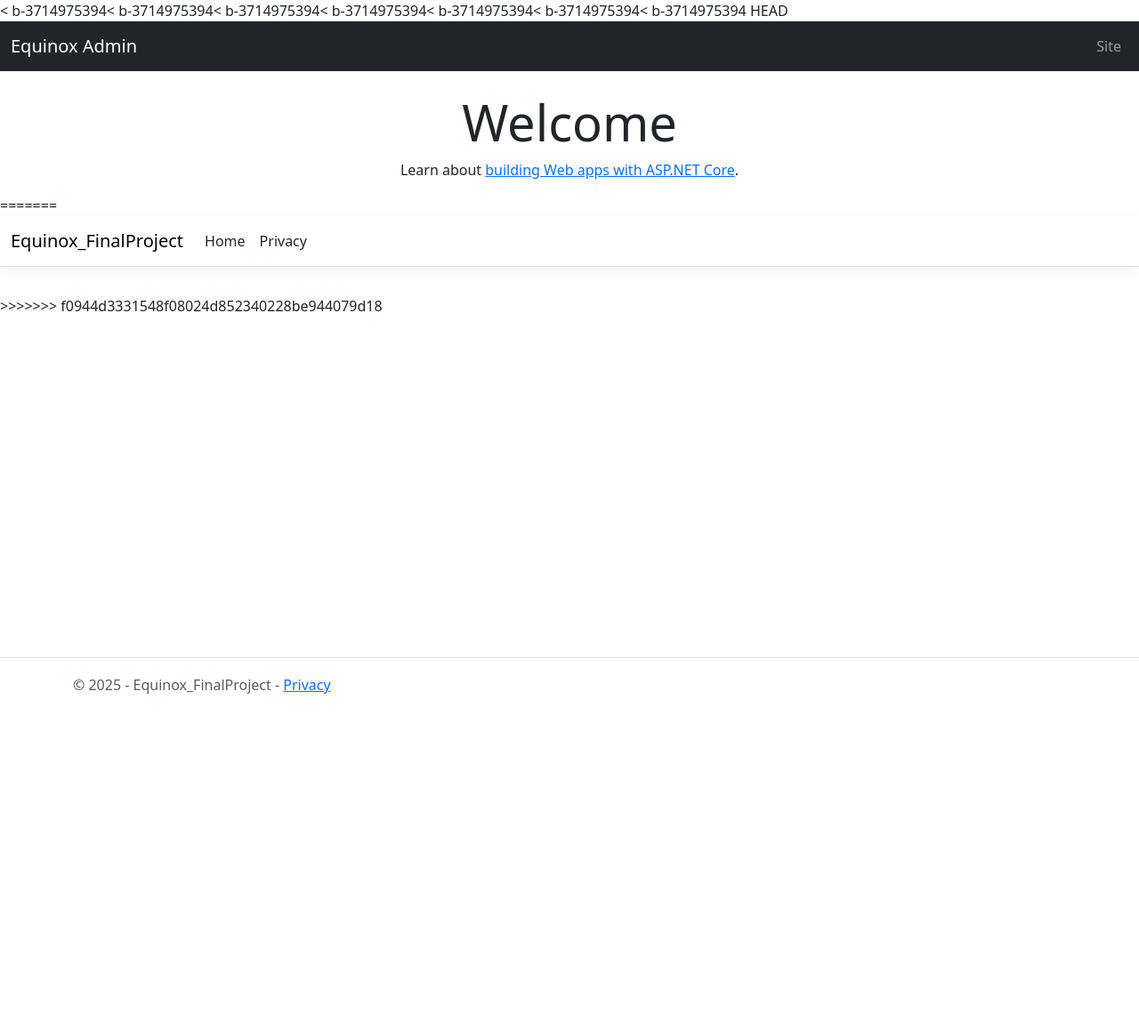
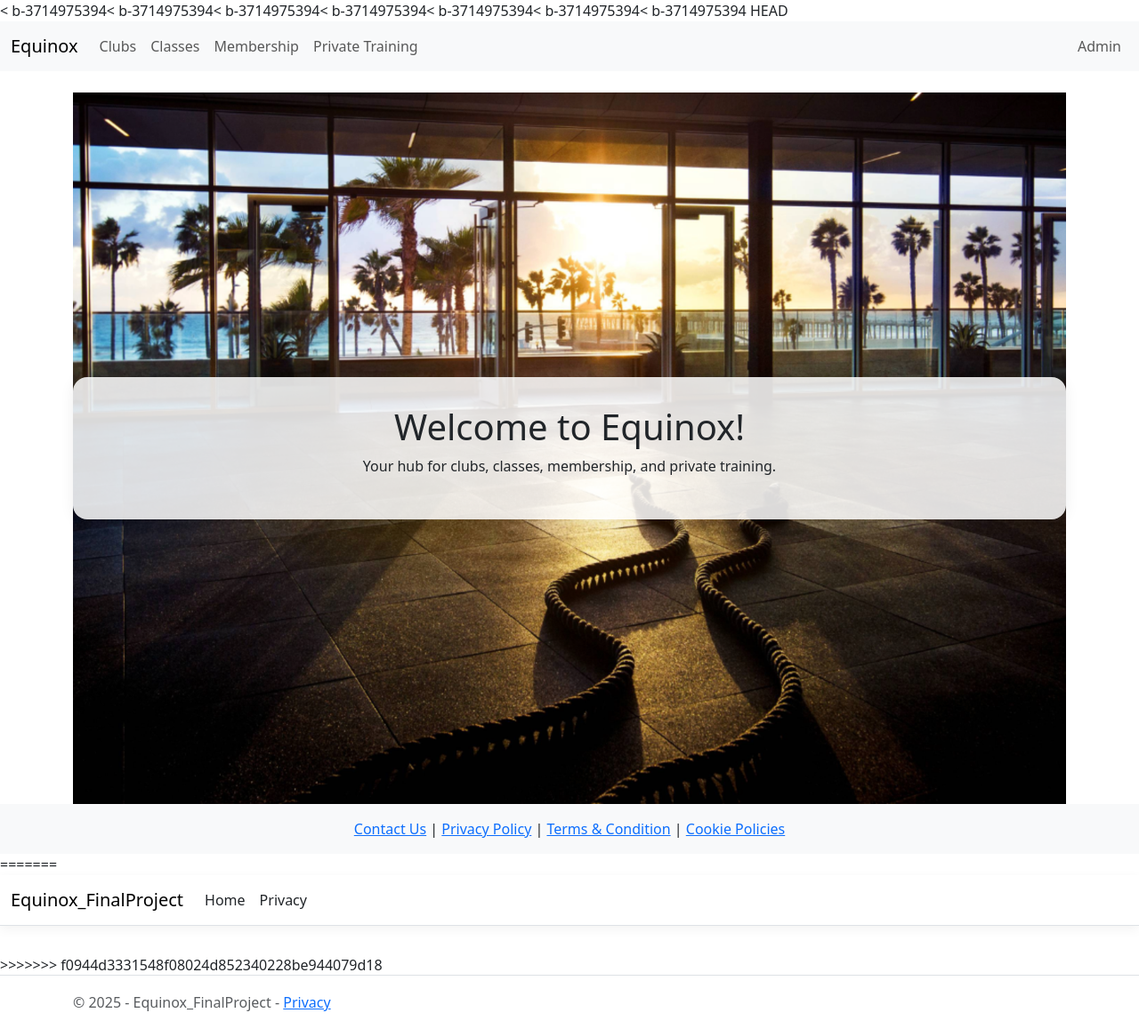
Before and after one commit to ASH2090/Project_Equinox, an ASP.NET Core app: page / in a window 1280 px wide. Shown: the whole page at 89% size. Before the commit the page ends 780 px from the top, so only its background shows below. Run offline with ASP.NET Core 8, Linux system fonts and the light colour scheme; style sheets or scripts are compiled from the project's sources.

Commit message:
MainLayoutHome_Creation

```diff
--- a/Views/Home/Index.cshtml
+++ b/Views/Home/Index.cshtml
@@ -1,8 +1,9 @@
 @{
-    ViewData["Title"] = "Home Page";
+    Layout = "_MainLayout";
 }
-
-<div class="text-center">
-    <h1 class="display-4">Welcome</h1>
-    <p>Learn about <a href="https://learn.microsoft.com/aspnet/core">building Web apps with ASP.NET Core</a>.</p>
+<div class="home-background">
+    <div class="container text-center home-welcome-box">
+        <h1>Welcome to Equinox!</h1>
+        <p>Your hub for clubs, classes, membership, and private training.</p>
+    </div>
 </div>
--- a/wwwroot/css/site.css
+++ b/wwwroot/css/site.css
@@ -29,3 +29,20 @@
 .form-floating > .form-control-plaintext:focus::placeholder, .form-floating > .form-control:focus::placeholder {
   text-align: start;
 }
+.home-background {
+    min-height: 100vh;
+    display: flex;
+    align-items: center;
+    justify-content: center;
+    background-image: url('/images/background.jpg');
+    background-size: cover;
+    background-repeat: no-repeat;
+    background-position: center center;
+}
+
+.home-welcome-box {
+    background: rgba(255,255,255,0.85);
+    padding: 2rem;
+    border-radius: 1rem;
+    box-shadow: 0 2px 16px rgba(0,0,0,0.07);
+}
```
Also changed, not shown: wwwroot/images/background.jpg (added), 8 other files.
